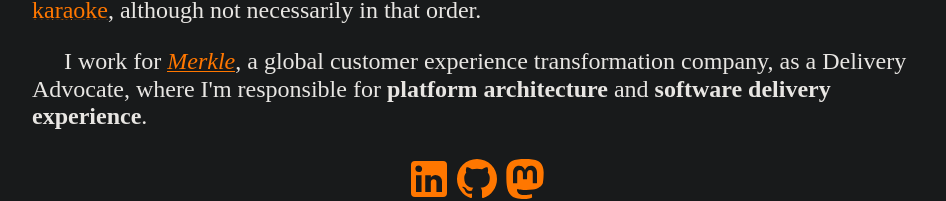
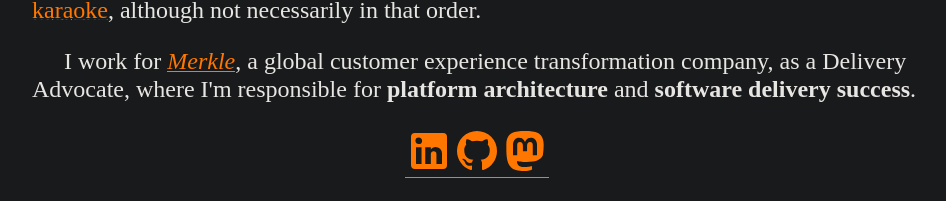
Before and after one commit to straub/davidstraub.com-nuxt, a Nuxt app: page / in a window 1280 px wide. Shown: the part 396-597 px from the top of the page, without its empty margins (163-1109 px from the left). Built offline with nearby package versions, Linux system fonts and the light colour scheme; what vue-axe would draw is missing.

Commit message:
fix(MyBio): small edits

```diff
--- a/components/MyBio.vue
+++ b/components/MyBio.vue
@@ -23,14 +23,14 @@
       >Merkle</a></em>,
       a global customer experience transformation company, as a
       <span itemprop="jobTitle">Delivery Advocate</span>, where I'm responsible for
-      <strong>platform architecture</strong> and <strong>software delivery experience</strong>.
+      <strong>platform architecture</strong> and <strong>software delivery success</strong>.
     </p>
   </section>
 </template>
 
 <script>
 export default {
-  fullYearsOfExperience: yearsSince(new Date(2010, 7, 5)),
+  fullYearsOfExperience: yearsSince(new Date(2010, 7, 6)),
 }
 
 function yearsSince (date) {
```
